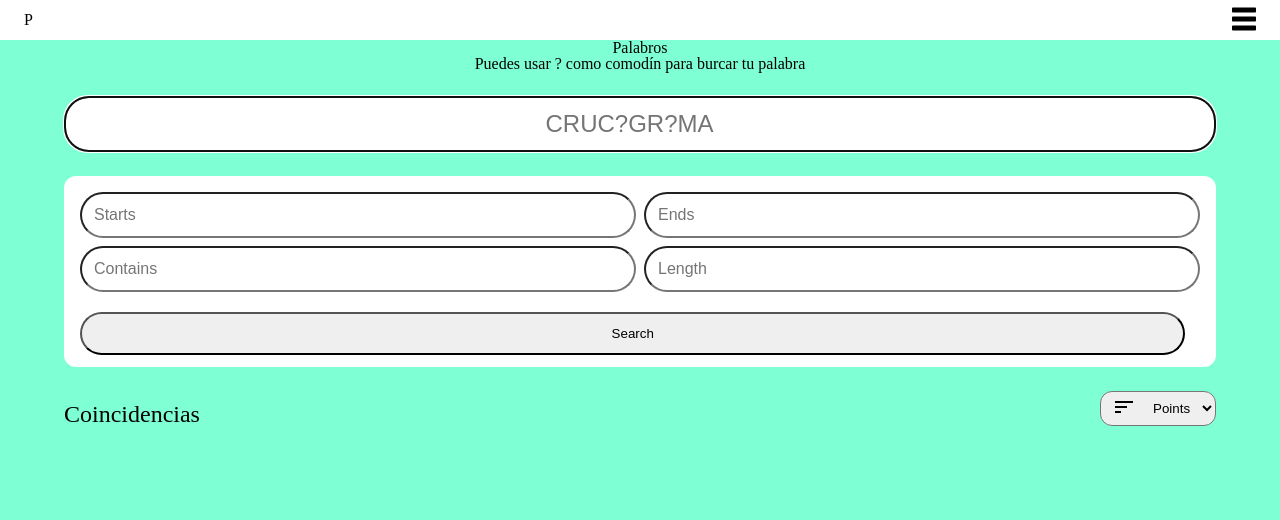
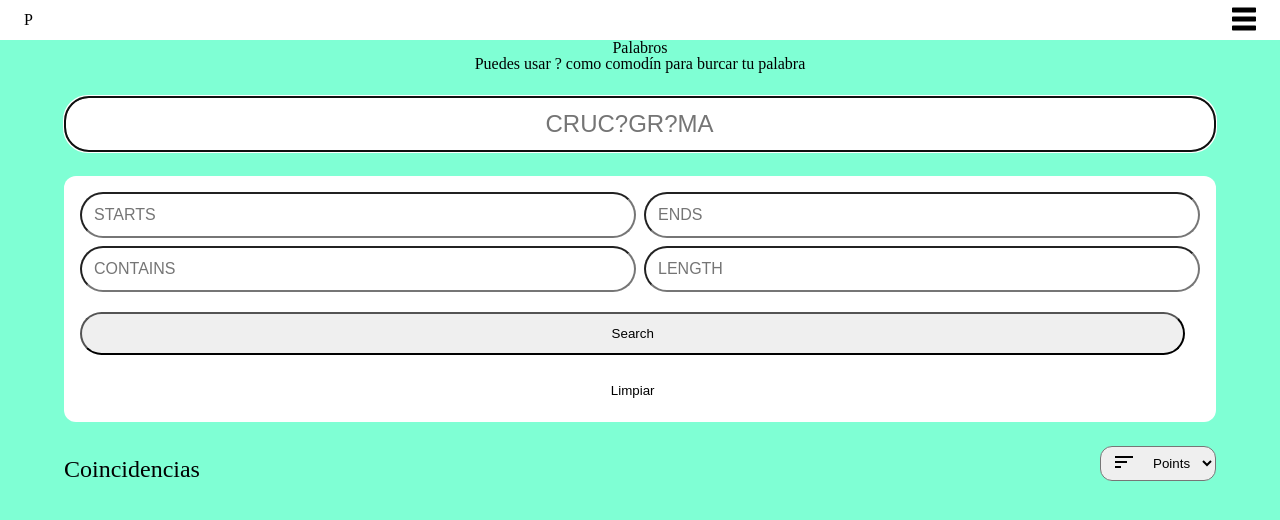
Before and after one commit to carlosvillu/palabros.io, a React (Vite) app: page / in a window 1280 px wide. Shown: the top 520 px of the page. Built offline with nearby package versions, Linux system fonts and the light colour scheme.

Commit message:
feat(components): completed the form

```diff
--- a/src/components/Results/index.tsx
+++ b/src/components/Results/index.tsx
@@ -4,7 +4,7 @@ import Tag from '../Tag'
 import SortIcon from '../Icons/Sort'
 
 import styles from './index.module.css'
-import { weigth } from '../../js/stings'
+import { weigth } from '../../js/strings'
 
 interface Props {
   results: string[]
--- a/src/components/Search/index.module.css
+++ b/src/components/Search/index.module.css
@@ -38,6 +38,7 @@
   font-size: var(--size-m);
   margin: var(--size-2xs);
   padding: var(--size-s);
+  text-transform: uppercase;
 }
 
 .cta {
@@ -46,3 +47,11 @@
   border-radius: var(--size-l);
   width: 98%;
 }
+.reset {
+  margin: var(--size-m) var(--size-2xs) 0;
+  padding: var(--size-s);
+  width: 98%;
+  background-color: transparent;
+  border: none;
+
+}
--- a/src/components/Search/index.tsx
+++ b/src/components/Search/index.tsx
@@ -1,3 +1,6 @@
+/* eslint @typescript-eslint/strict-boolean-expressions:0 */
+/* eslint @typescript-eslint/restrict-plus-operands:0 */
+
 import PropTypes from 'prop-types'
 import { ReactElement } from 'react'
 
@@ -13,10 +16,20 @@ function Search ({ onSearch }: Props): ReactElement {
 
     const target = event.target as typeof event.target & {
       pattern: { value: string }
+      start: { value: string }
+      ends: { value: string }
+      contains: { value: string }
+      length: { value: string }
     }
 
-    // eslint-disable-next-line
-    const results = await fetch(import.meta.env.VITE_API_HOST + 'search?query=' + encodeURIComponent(target.pattern.value))
+    const params = []
+    if (target.pattern?.value) params.push('query=' + target.pattern.value)
+    if (target.start?.value) params.push('start=' + target.start.value)
+    if (target.ends?.value) params.push('ends=' + target.ends.value)
+    if (target.contains?.value) params.push('contains=' + target.contains.value)
+    if (target.length?.value) params.push('length=' + target.length.value)
+
+    const results = await fetch(import.meta.env.VITE_API_HOST + 'search?' + params.join('&'))
       .then(async resp => await resp.json())
     onSearch(results.flat(Infinity))
   }
@@ -25,15 +38,16 @@ function Search ({ onSearch }: Props): ReactElement {
     <h2>Palabros</h2>
     <h3>Puedes usar <strong>?</strong> como comodín para burcar tu palabra</h3>
     <form className={styles.searchForm} onSubmit={handleSubmit as unknown as () => void}>
-      <input className={styles.input} tabIndex={0} autoFocus type="search" enterKeyHint="search" placeholder='cruc?gr?ma' autoComplete="off" autoCapitalize="off" autoCorrect="off" name="pattern" required />
+      <input className={styles.input} tabIndex={0} autoFocus type="search" enterKeyHint="search" placeholder='cruc?gr?ma' autoComplete="off" autoCapitalize="off" autoCorrect="off" name="pattern" />
       <div className={styles.filtersContainer}>
         <div className={styles.filters}>
-          <input className={styles.filterItem} tabIndex={1} type='search' enterKeyHint="search" placeholder='Starts' autoComplete="off" autoCapitalize="off" autoCorrect="off" name="start" />
-          <input className={styles.filterItem} tabIndex={2} type='search' enterKeyHint="search" placeholder='Ends' autoComplete="off" autoCapitalize="off" autoCorrect="off" name="ends" />
-          <input className={styles.filterItem} tabIndex={3} type='search' enterKeyHint="search" placeholder='Contains' autoComplete="off" autoCapitalize="off" autoCorrect="off" name="contains" />
-          <input className={styles.filterItem} tabIndex={4} type='search' enterKeyHint="search" placeholder='Length' autoComplete="off" autoCapitalize="off" autoCorrect="off" name="length" />
+          <input className={styles.filterItem} tabIndex={1} type='text' enterKeyHint="search" placeholder='Starts' autoComplete="off" autoCapitalize="off" autoCorrect="off" name="start" />
+          <input className={styles.filterItem} tabIndex={2} type='text' enterKeyHint="search" placeholder='Ends' autoComplete="off" autoCapitalize="off" autoCorrect="off" name="ends" />
+          <input className={styles.filterItem} tabIndex={3} type='text' enterKeyHint="search" placeholder='Contains' autoComplete="off" autoCapitalize="off" autoCorrect="off" name="contains" />
+          <input className={styles.filterItem} tabIndex={4} type='number' enterKeyHint="search" placeholder='Length' autoComplete="off" autoCapitalize="off" autoCorrect="off" name="length" />
         </div>
         <button className={styles.cta} type='submit'>Search</button>
+        <button className={styles.reset} type='reset'>Limpiar</button>
       </div>
     </form>
   </div>
```
Also changed, not shown: src/js/strings.tsx (renamed from src/js/stings.tsx).
